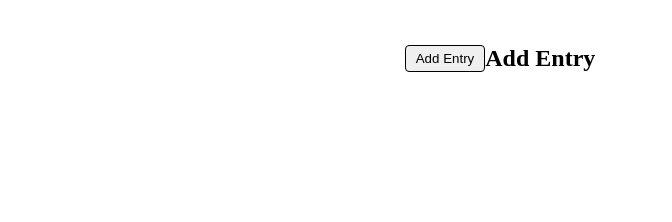
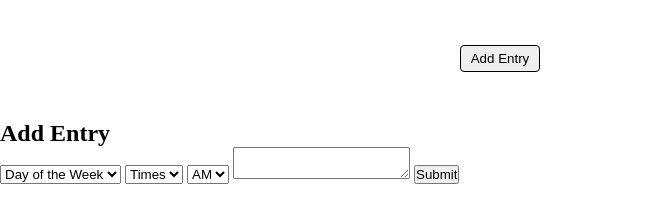
Before and after one commit to Nickolas-Hernandez/weekly-planner, a plain HTML site: page index.html in a window 1280 px wide. Shown: the part 40-262 px from the top of the page, without its empty margins (0-672 px from the left). Drawn offline with Linux system fonts and the light colour scheme.

Commit message:
james round 1

```diff
--- a/index.html
+++ b/index.html
@@ -19,12 +19,43 @@
   <main>
     <div class="container row button-row">
       <button class="add-entry-button">Add Entry</button>
-      <div class="add-entry-modal">
-        <div class="modal">
-          <h2>Add Entry</h2>
-          <div class="row"></div>
-        </div>
-      </div>
+    </div>
+    <div class="add-entry-modal">
+      <form action="index.html" class="modal">
+        <h2>Add Entry</h2>
+        <select name="day-of-the-week" id="day-selector" required>
+          <option value="" selected="selected">Day of the Week</option>
+          <option value="Monday">Monday</option>
+          <option value="Tuesday">Tuesday</option>
+          <option value="Wednesday">Wednesday</option>
+          <option value="Thursday">Thursday</option>
+          <option value="Friday">Friday</option>
+          <option value="Saturday">Saturday</option>
+          <option value="Sunday">Sunday</option>
+        </select>
+        <select name="time" id="time-selector" required>
+          <option value="" selected="selected">Times</option>
+          <option value="1">1&colon;00</option>
+          <option value="2">2&colon;00</option>
+          <option value="3">3&colon;00</option>
+          <option value="4">4&colon;00</option>
+          <option value="5">5&colon;00</option>
+          <option value="6">6&colon;00</option>
+          <option value="7">7&colon;00</option>
+          <option value="8">8&colon;00</option>
+          <option value="9">9&colon;00</option>
+          <option value="10">10&colon;00</option>
+          <option value="11">11&colon;00</option>
+          <option value="12">12&colon;00</option>
+        </select>
+        <select name="am-pm" id="am-pm-selector" required>
+          <option value="am">AM</option>
+          <option value="pm">PM</option>
+        </select>
+        <textarea class="textarea" placeholder="Description" name="textarea">
+              </textarea>
+        <input type="submit" class="submit" name="submit">
+      </form>
     </div>
   </main>
 
--- a/styles.css
+++ b/styles.css
@@ -29,3 +29,13 @@ header h1 {
   border: 1px solid black;
   border-radius: 4px;
 }
+
+.hidden {
+  display: none;
+}
+
+.add-entry-modal {
+  position: absolute;
+  margin-top: 0;
+  margin-right: 0;
+}
```
